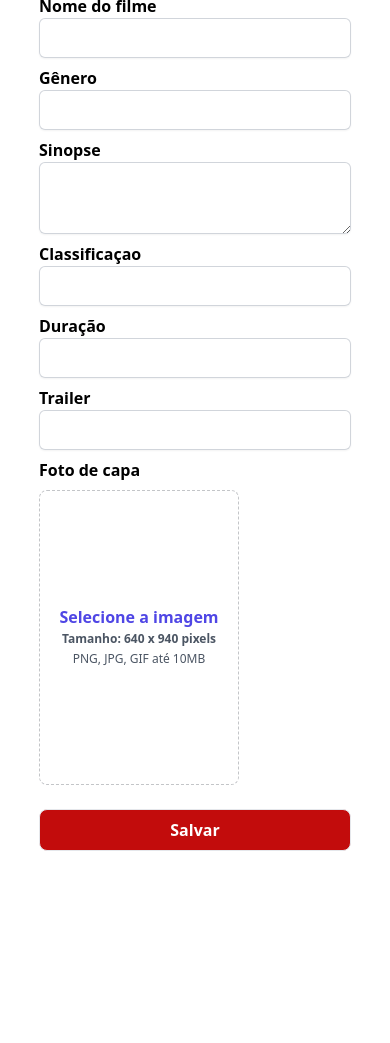
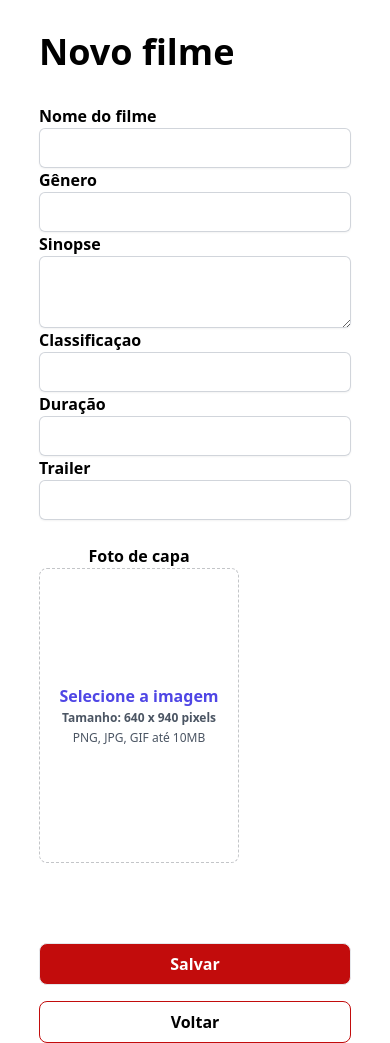
Before and after one commit to rafatosta/w3cine, a Next.js app: page /movie/create in a window 390 px wide. Before the commit the page ends 851 px from the top, so only its background shows below. Built offline with nearby package versions, Linux system fonts and the light colour scheme.

Commit message:
:iphone:  feat: Melhora a responsividade em Novo Filme

```diff
--- a/app/movie/create/page.tsx
+++ b/app/movie/create/page.tsx
@@ -22,16 +22,21 @@ function CreateMovie() {
     setUploading(false);
   };
   return (
-    <div className="w-screen h-screen flex flex-col justify-center items-center">
+    <div className="w-screen md:h-screen flex flex-col justify-start md:justify-center items-center mt-8">
       <form
-        className="w-4/5 sm:w-3/4 flex flex-col gap-2 sm:flex-row sm:gap-x-6 justify-center"
+        className="w-full flex flex-col gap-4 justify-center items-center "
         action=""
       >
-        <div className="flex flex-col gap-y-2 sm:w-2/4">
+        <p className="w-4/5 text-4xl md:text-6xl font-bold pb-4">
+          Novo filme
+        </p>
+
+        <div className="w-4/5 lg:w-2/3 flex flex-col justify-center md:flex-row items-start gap-6">
+          <div className="w-full flex flex-col justify-center items-center">
             <Input label="Nome do filme" />
             <Input label="Gênero" />
 
-          <div>
+            <div className="w-full">
               <label className="font-bold"> Sinopse</label>
               <textarea
                 id="about"
@@ -46,8 +51,7 @@ function CreateMovie() {
             <Input label="Duração" />
             <Input label="Trailer" />
           </div>
-
-        <div className="col-span-full flex flex-col gap-y-2 justify-center items-start">
+          <div className="flex flex-col justify-center items-center">
             <label htmlFor="cover-photo" className="font-bold">
               Foto de capa
             </label>
@@ -80,10 +84,16 @@ function CreateMovie() {
                 )}
               </div>
             </label>
+          </div>
+        </div>
 
+        <div className="w-4/5 flex md:flex-row flex-col-reverse justify-between items-center pt-12">
+          <button className="border rounded-lg font-semibold border-[#c20c0c] p-2 px-4 mt-4 w-full md:w-1/3">
+            Voltar
+          </button>
           <button
             type="submit"
-            className="border rounded-lg font-semibold bg-[#c20c0c] text-white p-2 px-4 mt-4 w-full"
+            className="border rounded-lg font-semibold bg-[#c20c0c] text-white p-2 px-4 mt-4 w-full md:w-1/3"
           >
             Salvar
           </button>
```
Lines whose indentation alone changed are shown as unchanged.
